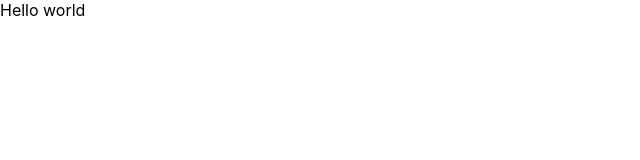
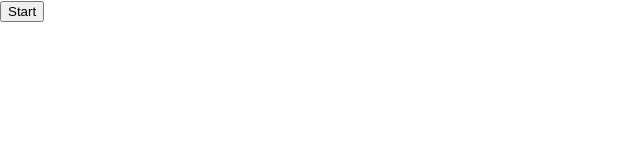
Before and after one commit to mareklitynski/matches-simulation-exercise, a React (Create React App) app in the folder frontend/: page / in a window 1280 px wide. Shown: the top 160 px of the page, without its empty margins (0-640 px from the left). Built offline with nearby package versions, Linux system fonts and the light colour scheme.

Commit message:
Add command button

```diff
--- a/frontend/package.json
+++ b/frontend/package.json
@@ -3,6 +3,7 @@
   "version": "0.1.0",
   "private": true,
   "dependencies": {
+    "@reduxjs/toolkit": "^1.8.2",
     "@testing-library/jest-dom": "^5.14.1",
     "@testing-library/react": "^13.0.0",
     "@testing-library/user-event": "^13.2.1",
@@ -12,6 +13,7 @@
     "@types/react-dom": "^18.0.0",
     "react": "^18.2.0",
     "react-dom": "^18.2.0",
+    "react-redux": "^8.0.2",
     "react-scripts": "5.0.1",
     "typescript": "^4.4.2"
   },
--- a/frontend/src/App.tsx
+++ b/frontend/src/App.tsx
@@ -1,7 +1,13 @@
 import React from "react";
+import { Provider } from "react-redux";
 
-function App() {
-  return <div>Hello world</div>;
-}
+import store from "./store";
+import CommandButton from "./CommandButton";
+
+const App = () => (
+  <Provider store={store}>
+    <CommandButton />
+  </Provider>
+);
 
 export default App;
--- /dev/null
+++ b/frontend/src/CommandButton.tsx
@@ -0,0 +1,17 @@
+import React from "react";
+import { useDispatch } from "react-redux";
+
+import { useAppSelector, next } from "./store";
+
+const CommandButton: React.FC = () => {
+  const dispatch = useDispatch();
+  const step = useAppSelector((state) => state.step.value);
+
+  const label = ["Start", "Finish", "Restart"][step];
+
+  const handleClick = () => dispatch(next());
+
+  return <button onClick={handleClick}>{label}</button>;
+};
+
+export default CommandButton;
--- /dev/null
+++ b/frontend/src/store.ts
@@ -0,0 +1,35 @@
+import { configureStore, createSlice } from "@reduxjs/toolkit";
+import { TypedUseSelectorHook, useSelector } from "react-redux";
+
+enum Steps {
+  Start,
+  Progress,
+  End,
+}
+
+const initialState: { value: Steps } = {
+  value: Steps.Start,
+};
+
+export const stepSlice = createSlice({
+  name: "step",
+  initialState,
+  reducers: {
+    next: (state) => {
+      if (state.value === Steps.End) {
+        state.value = Steps.Start;
+      } else {
+        state.value++;
+      }
+    },
+  },
+});
+
+export const { next } = stepSlice.actions;
+
+const store = configureStore({ reducer: { step: stepSlice.reducer } });
+
+export type RootState = ReturnType<typeof store.getState>;
+export const useAppSelector: TypedUseSelectorHook<RootState> = useSelector;
+
+export default store;
```
Also changed, not shown: 2 other files (tests, documents, lock files or other folders).
